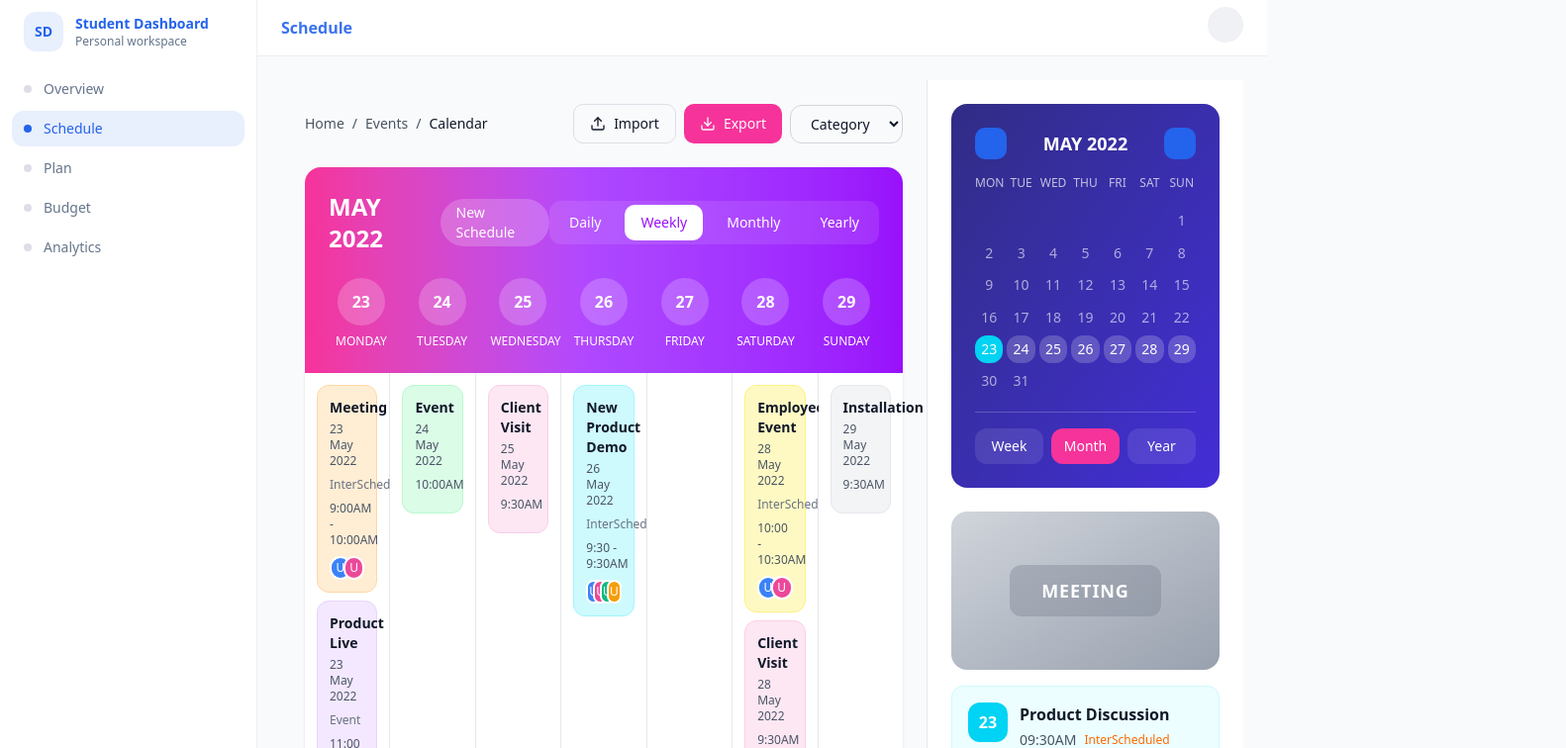
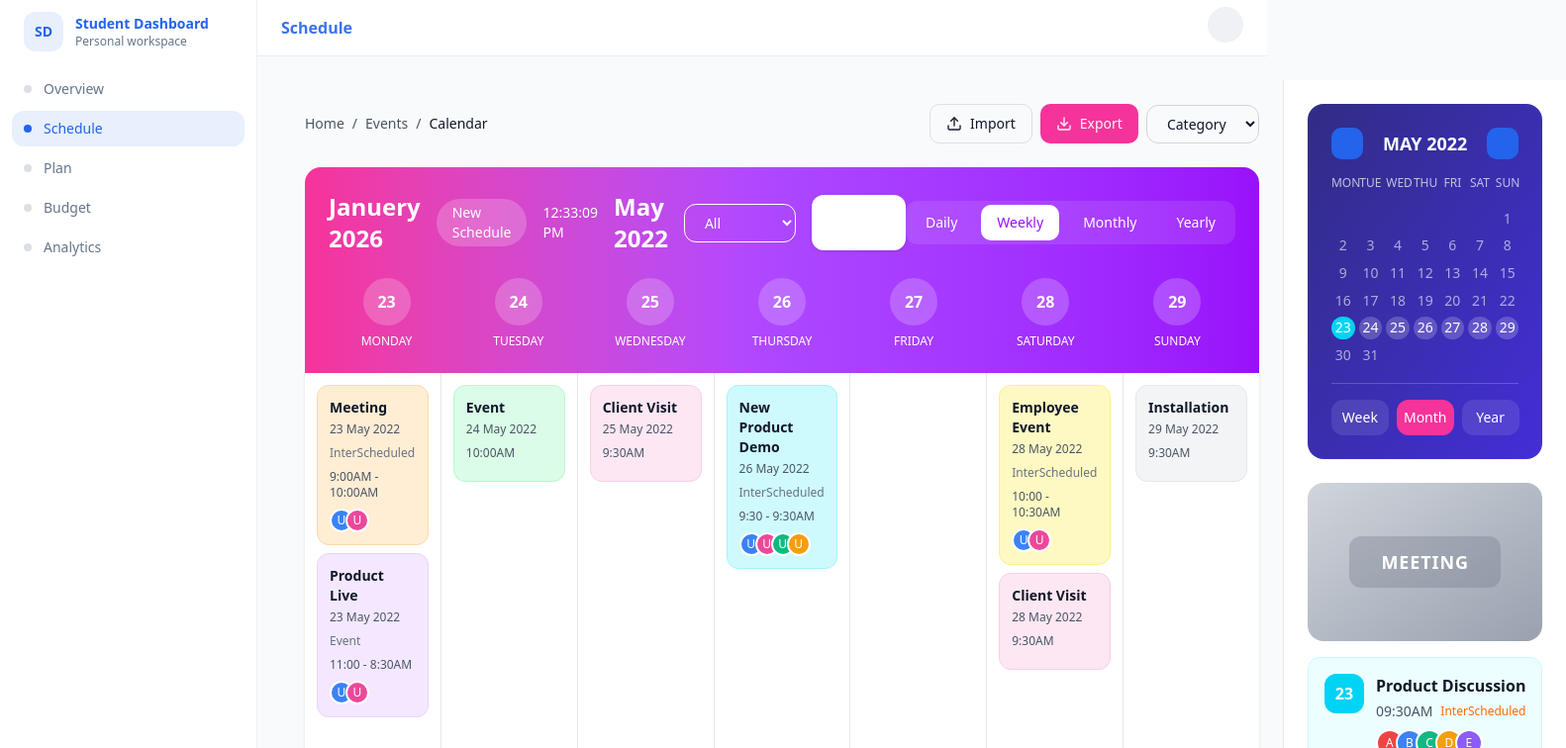
Before and after one commit to group6-dashboard/student-dashboard, a Next.js app: page /schedule in a window 1280 px wide. Shown: the top 756 px of the page at 99% size, 1582 px wide, since content can reach past the window. Built offline with nearby package versions, Linux system fonts and the light colour scheme.

Commit message:
Init Schedule page

```diff
--- a/src/app/(dashboard)/schedule/page.tsx
+++ b/src/app/(dashboard)/schedule/page.tsx
@@ -1,11 +1,20 @@
 'use client';
 
 import { useState, useEffect } from 'react';
-import { Calendar as CalendarIcon, ChevronLeft, ChevronRight, Download, Upload } from 'lucide-react';
+import { Download, Upload } from 'lucide-react';
+
 import { Button } from '@/components/ui/button';
+
 import EventCard from '@/components/EventCard';
 import MiniCalendar from '@/components/MiniCalendar';
 import UpcomingEvents from '@/components/UpcomingEvents';
+import LiveClock from '@/components/LiveClock';
+import CalendarTitle from '@/components/CalendarTitle';
+import EventFilters from '@/components/EventFilters';
+import NewScheduleButton from '@/components/NewScheduleButton';
+import AddEventModal from '@/components/AddEventModal';
+
+
 
 export interface Event {
   id: string;
@@ -98,6 +107,9 @@ export default function CalendarPage() {
   const [currentDate, setCurrentDate] = useState(new Date(2022, 4, 1));
   const [viewMode, setViewMode] = useState<'Daily' | 'Weekly' | 'Monthly' | 'Yearly'>('Weekly');
   const [selectedCategory, setSelectedCategory] = useState('Category');
+  const [showModal, setShowModal] = useState(false);
+  const [type, setType] = useState('All');
+  const [priority, setPriority] = useState('All');
 
   useEffect(() => {
     const savedEvents = localStorage.getItem('calendar-events');
@@ -199,10 +211,27 @@ export default function CalendarPage() {
           <div className="bg-gradient-to-r from-pink-500 via-purple-500 to-purple-600 rounded-t-2xl p-6 text-white">
             <div className="flex items-center justify-between mb-6">
               <div className="flex items-center gap-4">
-                <h1 className="text-2xl font-bold">MAY 2022</h1>
+                <h1 className="text-2xl font-bold">Januery 2026</h1>
                 <span className="px-4 py-1 bg-white/20 rounded-full text-sm">
                   New Schedule
                 </span>
+                <LiveClock />
+                <CalendarTitle date={currentDate} />
+
+              <EventFilters
+                value={type}
+                onChange={setType}
+              />
+
+              <NewScheduleButton onClick={() => setShowModal(true)} />
+
+              {showModal && (
+                <AddEventModal
+                  onClose={() => setShowModal(false)}
+                  onAdd={(data) => console.log(data)}
+               />
+             )}
+
               </div>
               <div className="flex items-center gap-2 bg-white/10 rounded-lg p-1">
                 {(['Daily', 'Weekly', 'Monthly', 'Yearly'] as const).map((mode) => (
--- /dev/null
+++ b/src/components/AddEventModal.tsx
@@ -0,0 +1,108 @@
+// 'use client';
+
+// import { useState } from 'react';
+
+// export default function AddEventModal({
+//   onClose,
+//   onAdd,
+// }: {
+//   onClose: () => void;
+//   onAdd: (data: any) => void;
+// }) {
+//   const [form, setForm] = useState({
+//     title: '',
+//     date: '',
+//     start: '',
+//     end: '',
+//     type: 'Meeting',
+//     priority: 'Medium',
+//   });
+
+//   return (
+//     <div className="fixed inset-0 bg-black/40 flex items-center justify-center z-50">
+//       <div className="bg-white rounded-xl p-6 w-[420px] space-y-4">
+//         <h3 className="text-lg font-semibold">Add New Event</h3>
+
+//         <input
+//           placeholder="Event title"
+//           className="w-full border rounded-lg px-3 py-2"
+//           onChange={(e) => setForm({ ...form, title: e.target.value })}
+//         />
+
+//         <input
+//           type="date"
+//           className="w-full border rounded-lg px-3 py-2"
+//           onChange={(e) => setForm({ ...form, date: e.target.value })}
+//         />
+
+//         <div className="flex gap-2">
+//           <input type="time" className="w-1/2 border rounded-lg px-3 py-2" />
+//           <input type="time" className="w-1/2 border rounded-lg px-3 py-2" />
+//         </div>
+
+//         <div className="flex gap-2">
+//           <select className="w-1/2 border rounded-lg px-3 py-2">
+//             <option>Meeting</option>
+//             <option>Event</option>
+//           </select>
+//           <select className="w-1/2 border rounded-lg px-3 py-2">
+//             <option>Medium</option>
+//             <option>High</option>
+//             <option>Low</option>
+//           </select>
+//         </div>
+
+//         <div className="flex justify-end gap-2">
+//           <button onClick={onClose} className="px-4 py-2 border rounded-lg">
+//             Cancel
+//           </button>
+//           <button
+//             onClick={() => onAdd(form)}
+//             className="px-4 py-2 bg-pink-500 text-white rounded-lg"
+//           >
+//             Add Event
+//           </button>
+//         </div>
+//       </div>
+//     </div>
+//   );
+// }
+
+'use client';
+
+export default function AddEventModal({
+  onClose,
+}: {
+  onClose: () => void;
+  onAdd: (data: any) => void;
+}) {
+  return (
+    <div className="fixed inset-0 bg-black/40 flex items-center justify-center z-50">
+      <div className="bg-white w-[460px] rounded-xl p-6 space-y-4">
+        <h3 className="text-lg font-semibold">Add New Event</h3>
+
+        <input className="w-full border px-4 py-2 rounded-lg" placeholder="Event title" />
+        <input type="date" className="w-full border px-4 py-2 rounded-lg" />
+
+        <div className="flex gap-2">
+          <input type="time" className="w-1/2 border px-4 py-2 rounded-lg" />
+          <input type="time" className="w-1/2 border px-4 py-2 rounded-lg" />
+        </div>
+
+        <textarea
+          placeholder="Description"
+          className="w-full border px-4 py-2 rounded-lg"
+        />
+
+        <div className="flex justify-end gap-2">
+          <button onClick={onClose} className="px-4 py-2 border rounded-lg">
+            Cancel
+          </button>
+          <button className="px-4 py-2 bg-pink-500 text-white rounded-lg">
+            Add Event
+          </button>
+        </div>
+      </div>
+    </div>
+  );
+}
--- /dev/null
+++ b/src/components/CalendarTitle.tsx
@@ -0,0 +1,16 @@
+'use client';
+
+interface CalendarTitleProps {
+  date: Date;
+}
+
+export default function CalendarTitle({ date }: CalendarTitleProps) {
+  const month = date.toLocaleDateString('en-US', { month: 'long' });
+  const year = date.getFullYear();
+
+  return (
+    <div className="text-2xl font-bold text-white">
+      {month} {year}
+    </div>
+  );
+}
--- /dev/null
+++ b/src/components/CalenderHeaderBar.tsx
@@ -0,0 +1,24 @@
+'use client';
+
+import LiveClock from './LiveClock';
+import CalendarHeaderTitle from './CalendarTitle';
+import NewScheduleButton from './NewScheduleButton';
+import CalendarTitle from './CalendarTitle';
+
+
+export default function CalendarHeaderBar({
+  onNew,
+}: {
+  onNew: () => void;
+}) {
+  return (
+    <div className="flex items-center justify-between gap-4 px-6 py-4 rounded-xl bg-gradient-to-r from-pink-500 to-purple-500 text-white">
+      <CalendarTitle date={new Date()} />
+
+      <div className="flex items-center gap-4">
+        <LiveClock />
+        <NewScheduleButton onClick={onNew} />
+      </div>
+    </div>
+  );
+}
--- /dev/null
+++ b/src/components/EventFilters.tsx
@@ -0,0 +1,68 @@
+// 'use client';
+
+// interface Props {
+//   type: string;
+//   priority: string;
+//   onTypeChange: (v: string) => void;
+//   onPriorityChange: (v: string) => void;
+// }
+
+// export default function EventFilters({
+//   type,
+//   priority,
+//   onTypeChange,
+//   onPriorityChange,
+// }: Props) {
+//   return (
+//     <div className="flex gap-2">
+//       <select
+//         value={type}
+//         onChange={(e) => onTypeChange(e.target.value)}
+//         className="px-3 py-2 border rounded-lg text-sm"
+//       >
+//         <option value="All">All Types</option>
+//         <option value="Meeting">Meeting</option>
+//         <option value="Event">Event</option>
+//         <option value="Personal">Personal</option>
+//         <option value="Deadline">Deadline</option>
+//       </select>
+
+//       <select
+//         value={priority}
+//         onChange={(e) => onPriorityChange(e.target.value)}
+//         className="px-3 py-2 border rounded-lg text-sm"
+//       >
+//         <option value="All">All Priorities</option>
+//         <option value="High">High</option>
+//         <option value="Medium">Medium</option>
+//         <option value="Low">Low</option>
+//       </select>
+//     </div>
+//   );
+// }
+
+'use client';
+
+const TYPES = ['All', 'Meeting', 'Event', 'Personal', 'Deadline'];
+
+export default function EventFilters({
+  value,
+  onChange,
+}: {
+  value: string;
+  onChange: (v: string) => void;
+}) {
+  return (
+    <select
+      value={value}
+      onChange={(e) => onChange(e.target.value)}
+      className="px-4 py-2 rounded-lg border text-sm"
+    >
+      {TYPES.map((t) => (
+        <option key={t} value={t}>
+          {t}
+        </option>
+      ))}
+    </select>
+  );
+}
--- /dev/null
+++ b/src/components/LiveClock.tsx
@@ -0,0 +1,23 @@
+'use client';
+
+import { useEffect, useState } from 'react';
+
+export default function LiveClock() {
+  const [time, setTime] = useState('');
+
+  useEffect(() => {
+    const tick = () =>
+      setTime(
+        new Date().toLocaleTimeString('en-US', {
+          hour: '2-digit',
+          minute: '2-digit',
+          second: '2-digit',
+        })
+      );
+    tick();
+    const id = setInterval(tick, 1000);
+    return () => clearInterval(id);
+  }, []);
+
+  return <span className="text-sm font-medium">{time}</span>;
+}
--- /dev/null
+++ b/src/components/MiniCalendarWrapper.tsx
@@ -0,0 +1,11 @@
+'use client';
+
+import MiniCalendar from './MiniCalendar';
+
+export default function MiniCalendarWrapper({
+  date,
+}: {
+  date: Date;
+}) {
+  return <MiniCalendar currentDate={date} />;
+}
--- /dev/null
+++ b/src/components/NewScheduleButton.tsx
@@ -0,0 +1,12 @@
+'use client';
+
+export default function NewScheduleButton({ onClick }: { onClick: () => void }) {
+  return (
+    <button
+      onClick={onClick}
+      className="bg-white px-4 py-2 rounded-lg shadow text-sm font-semibold hover:bg-gray-50"
+    >
+      + New Schedule
+    </button>
+  );
+}
--- /dev/null
+++ b/src/components/ViewSwitcher.tsx
@@ -0,0 +1,27 @@
+'use client';
+
+export type ViewType = 'daily' | 'weekly' | 'monthly' | 'agenda';
+
+export default function ViewSwitcher({
+  view,
+  setView,
+}: {
+  view: ViewType;
+  setView: (v: ViewType) => void;
+}) {
+  return (
+    <div className="flex bg-white rounded-lg overflow-hidden shadow">
+      {['daily', 'weekly', 'monthly', 'agenda'].map((v) => (
+        <button
+          key={v}
+          onClick={() => setView(v as ViewType)}
+          className={`px-4 py-2 text-sm capitalize ${
+            view === v ? 'bg-pink-500 text-white' : 'text-gray-600'
+          }`}
+        >
+          {v}
+        </button>
+      ))}
+    </div>
+  );
+}
--- /dev/null
+++ b/src/context/CalendarContext.tsx
@@ -0,0 +1,17 @@
+'use client';
+
+import { createContext, useContext, useState } from 'react';
+
+const CalendarContext = createContext<any>(null);
+
+export function CalendarProvider({ children }: { children: React.ReactNode }) {
+  const [currentDate, setCurrentDate] = useState(new Date());
+
+  return (
+    <CalendarContext.Provider value={{ currentDate, setCurrentDate }}>
+      {children}
+    </CalendarContext.Provider>
+  );
+}
+
+export const useCalendar = () => useContext(CalendarContext);
```
